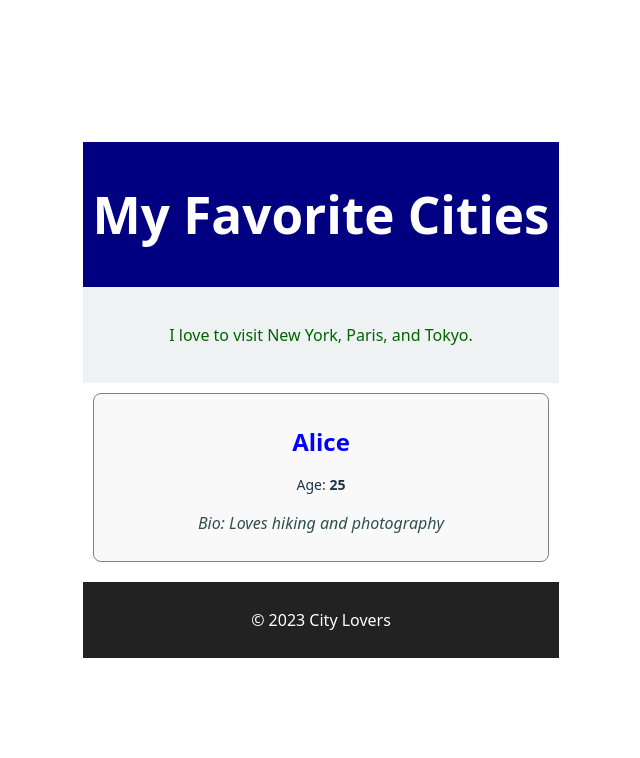
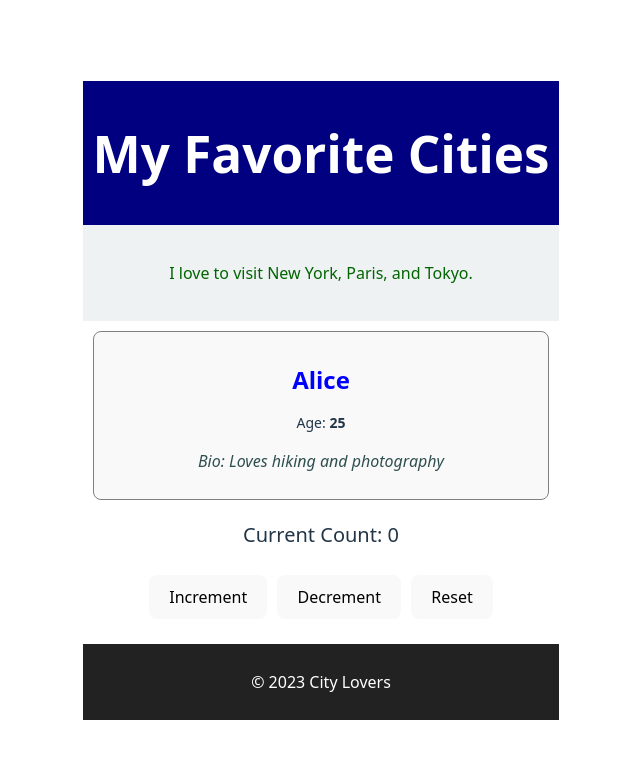
Before and after one commit to WillamMuoki/alx-fe-reactjs, a React (Vite) app in the folder alx-react-app-new/: page / in a window 1280 px wide. Shown: the top 758 px of the page, without its empty margins (319-959 px from the left). Built offline with nearby package versions, Linux system fonts and the light colour scheme.

Commit message:
Add styled components in alx-react-app-new

```diff
--- a/alx-react-app-new/src/App.jsx
+++ b/alx-react-app-new/src/App.jsx
@@ -1,8 +1,9 @@
- import './App.css';
+import './App.css';
 import Header from './components/Header';
 import MainContent from './components/MainContent';
 import Footer from './components/Footer';
 import UserProfile from './components/UserProfile';
+import Counter from './components/Counter'; // 👈 import Counter
 
 function App() {
   return (
@@ -10,6 +11,7 @@
       <Header />
       <MainContent />
       <UserProfile name="Alice" age="25" bio="Loves hiking and photography" />
+      <Counter />  {/* 👈 Add Counter here */}
       <Footer />
     </>
   );
--- /dev/null
+++ b/alx-react-app-new/src/components/Counter.jsx
@@ -0,0 +1,22 @@
+import { useState } from 'react';
+
+function Counter() {
+  const [count, setCount] = useState(0);
+
+  return (
+    <div style={{ textAlign: 'center', margin: '20px' }}>
+      <p style={{ fontSize: '20px' }}>Current Count: {count}</p>
+      <button onClick={() => setCount(count + 1)} style={{ margin: '5px' }}>
+        Increment
+      </button>
+      <button onClick={() => setCount(count - 1)} style={{ margin: '5px' }}>
+        Decrement
+      </button>
+      <button onClick={() => setCount(0)} style={{ margin: '5px' }}>
+        Reset
+      </button>
+    </div>
+  );
+}
+
+export default Counter;
```
